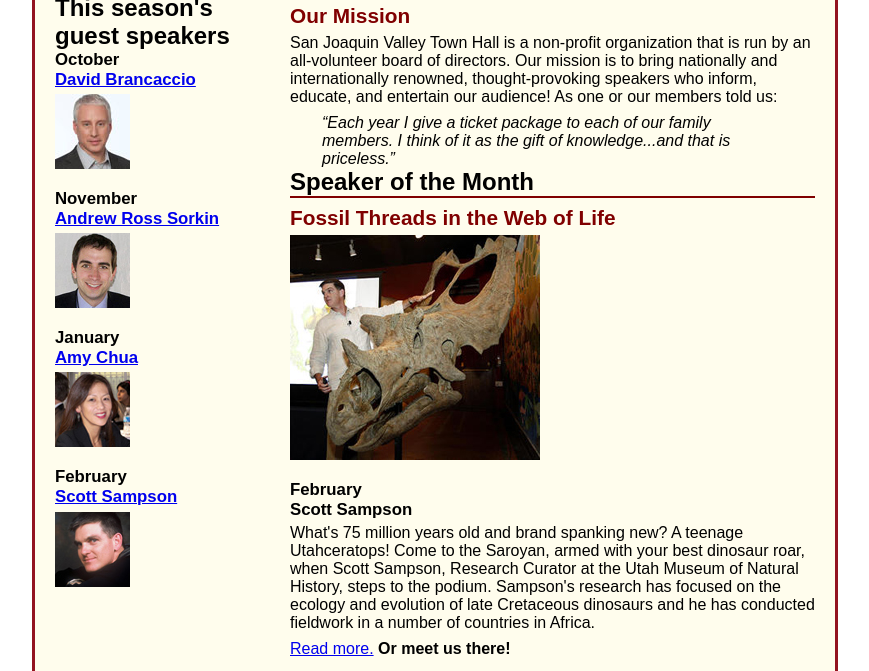
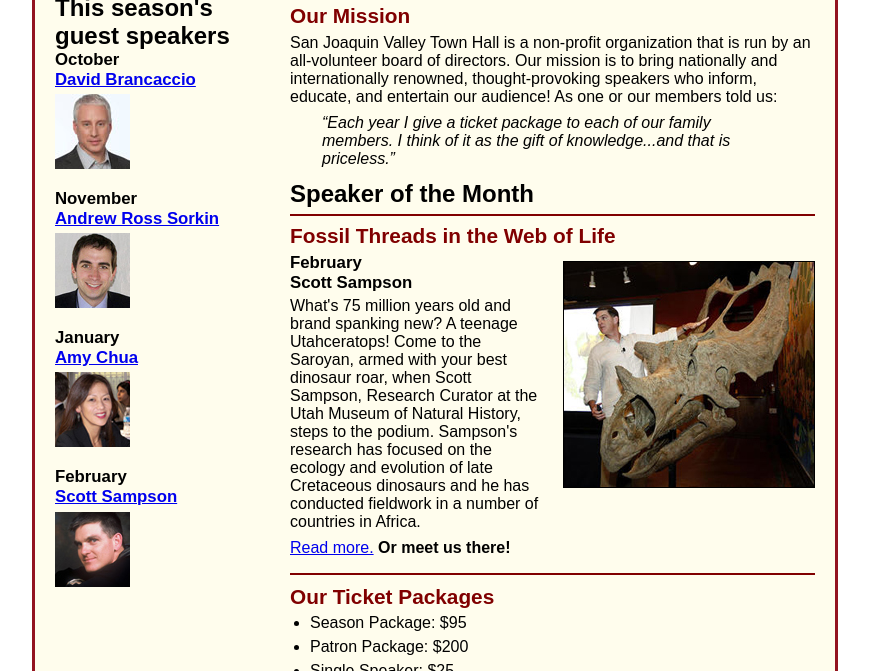
Before and after one commit to Anthony-Quispilaya/A08, a plain HTML site: page c6_index.html in a window 1280 px wide. Shown: the part 129-800 px from the top of the page, without its empty margins (205-1074 px from the left). Drawn offline with Linux system fonts and the light colour scheme.

Commit message:
Add CSS for Speaker of the Month

```diff
--- a/styles/c6_main.css
+++ b/styles/c6_main.css
@@ -88,6 +88,12 @@ section {
 	padding-right: 20px;
 	padding-bottom: 20px;
 }
+section h1 {
+	font-size: 150%;
+	padding-top: .5em;
+	padding-bottom: .25em;
+	margin: 0;
+}
 /* the styles for the article */
 article {
 	padding: .5em 0;
@@ -101,7 +107,12 @@ article h3 {
 	font-size: 105%;
 	padding-bottom: .25em;
 }
-
+article img {
+	float: right;
+	border: 1px solid black;
+	padding-bottom: 0;
+	margin: .5em 0 .5em 1em;
+}
 /* the styles for the aside */
 aside {
 	width: 215px;
--- a/styles/c6_speaker.css
+++ b/styles/c6_speaker.css
@@ -53,7 +53,8 @@ section {
 }
 section h1 {
 	font-size: 150%;
-	padding: .5em 0 .25em 0;
+	padding-top: .5em;
+	padding-bottom: .25em;
 	margin: 0;
 }
 section h2 {
@@ -89,9 +90,9 @@ article h3 {
 	padding-bottom: .25em;
 }
 article img {
+	margin: .5em 0 .5em 1em;
+	border: 1px solid black;
 	float: right;
-	margin: .5em 0 1em 1em;
-	border: 1px solid black;
 }
 
 /* the styles for the aside */
```
